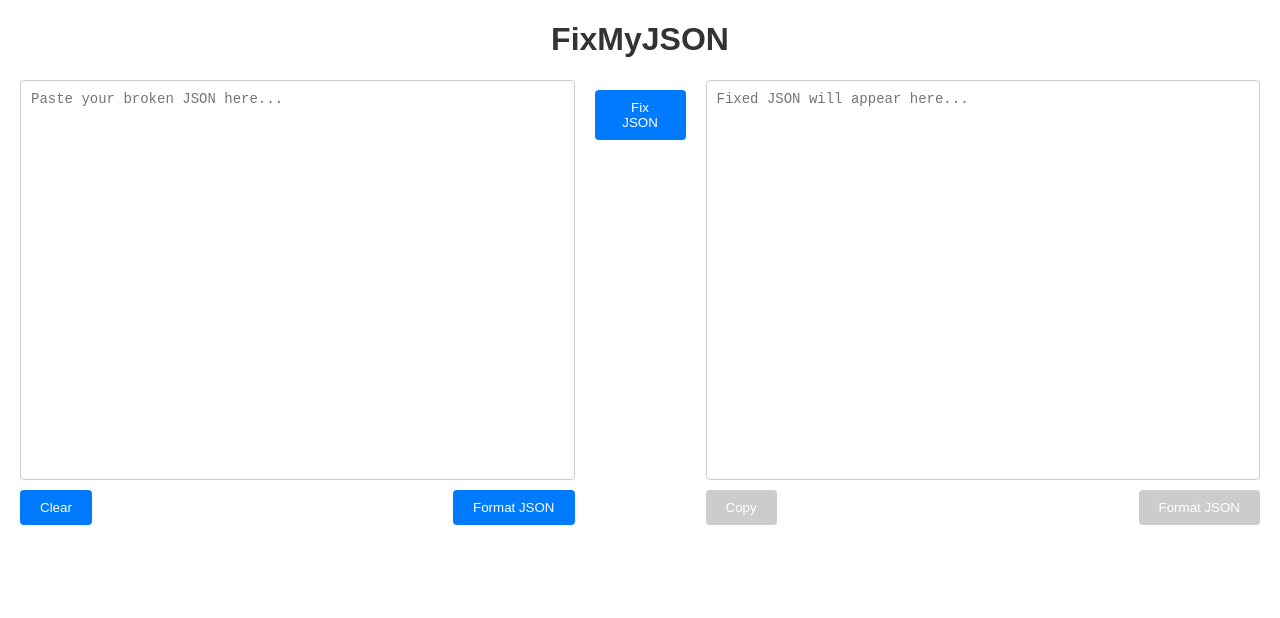
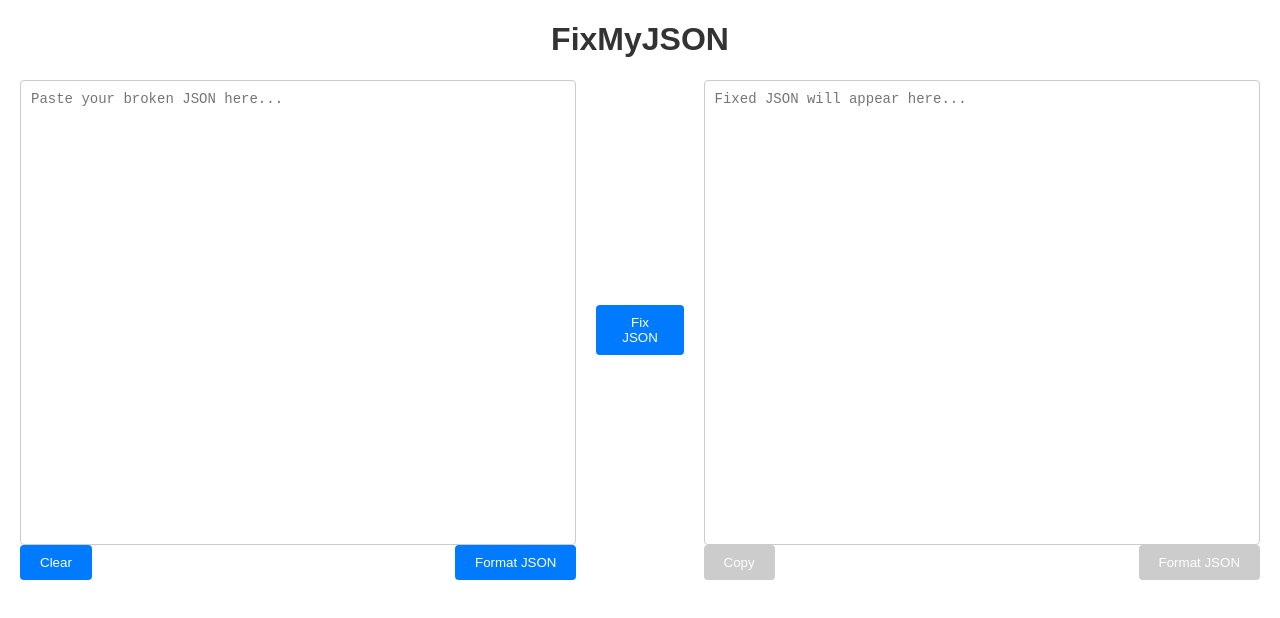
Before and after one commit to sanjeevpr/fix-my-json, a React (Create React App) app: page / in a window 1280 px wide. Shown: the top 618 px of the page. Built offline with nearby package versions, Linux system fonts and the light colour scheme; no server answers.

Commit message:
Align Fix Json button

```diff
--- a/src/App.css
+++ b/src/App.css
@@ -15,20 +15,20 @@ h1 {
 .json-container {
   display: flex;
   justify-content: center;
-  align-items: flex-start;
+  align-items: center; /* Center items vertically */
   gap: 20px;
 }
 
 .json-box {
   width: 50%; /* Adjust the width to 50% of the viewport */
-  min-height: 500px; /* Increase the minimum height of the boxes */
+  height: 500px; /* Set a fixed height for the boxes */
   display: flex;
   flex-direction: column;
 }
 
 textarea {
   width: 100%;
-  height: 400px;
+  height: 100%; /* Use 100% height of the parent */
   padding: 10px;
   box-sizing: border-box;
   font-family: monospace;
@@ -39,9 +39,7 @@ textarea {
   overflow: auto;
 }
 
-
 button {
-  margin: 10px 0;
   padding: 10px 20px;
   background-color: #007bff;
   color: white;
@@ -62,7 +60,7 @@ button:disabled {
 
 .react-json-pretty {
   width: 100%;
-  height: 400px;
+  height: 100%;
   padding: 10px;
   box-sizing: border-box;
   border: 1px solid #ccc;
@@ -85,3 +83,10 @@ button:disabled {
   display: flex;
   justify-content: space-between;
 }
+
+.fix-button-container {
+  display: flex;
+  justify-content: center;
+  align-items: center; /* Center button vertically */
+  height: 500px; /* Match the height of the json-box */
+}
--- a/src/App.js
+++ b/src/App.js
@@ -1,7 +1,7 @@
 import React, { useState } from 'react';
 import { fixJson } from './services/openai';
 import JSONPretty from 'react-json-pretty';
-import 'react-json-pretty/themes/monikai.css'; // Ensure this path is correct
+import 'react-json-pretty/themes/monikai.css';
 import './App.css';
 
 function App() {
@@ -76,9 +76,11 @@ function App() {
             <button onClick={() => handleFormatJson(inputJson, setInputJson)}>Format JSON</button>
           </div>
         </div>
-        <button className="fix-button" onClick={handleFixJson} disabled={loading}>
-          {loading ? 'Fixing...' : 'Fix JSON'}
-        </button>
+        <div className="fix-button-container">
+          <button className="fix-button" onClick={handleFixJson} disabled={loading}>
+            {loading ? 'Fixing...' : 'Fix JSON'}
+          </button>
+        </div>
         <div className="json-box">
           {fixedJson ? (
             <>
```
